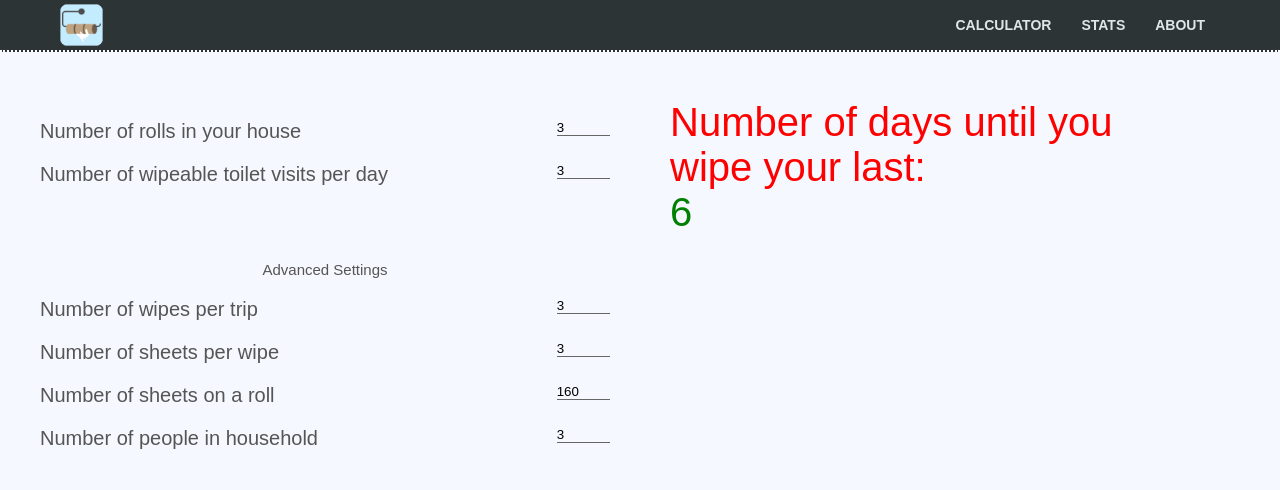
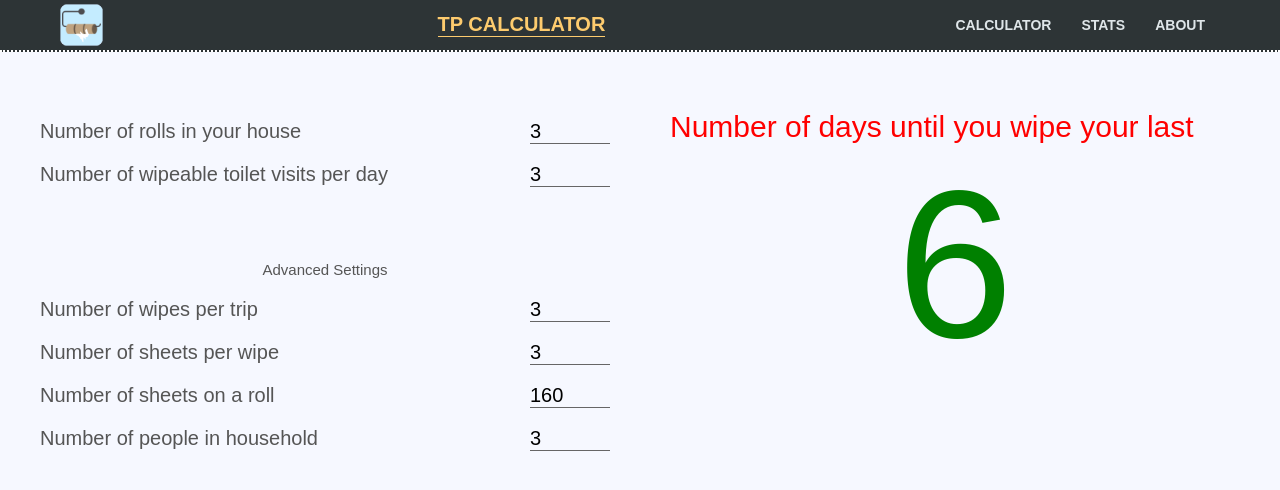
Before and after one commit to bdian/tpcalculator, a React (Create React App) app: page / in a window 1280 px wide. Shown: the top 490 px of the page. Built offline with nearby package versions, Linux system fonts and the light colour scheme.

Commit message:
Aesthetics tidy-up

```diff
--- a/src/App.js
+++ b/src/App.js
@@ -41,7 +41,7 @@ class App extends Component {
   }
 
   handleNoSheetsPerRollChange(event) {
-    this.setState({noSheetsPerRoll: event.target.value});
+    this.setState({noSheetsPerRfoll: event.target.value});
     this.runCalculation();
   }
 
@@ -90,7 +90,7 @@ class App extends Component {
           </div>
           <div class="About">
             <div class="Result">
-              <div class="Prefix">Number of days until you wipe your last:</div><div class="NoSheets">{this.state.calcResult}</div>
+              <div class="Prefix">Number of days until you wipe your last</div><div class="NoSheets">{this.state.calcResult}</div>
             </div>
           </div>
         </div>
--- a/src/components/navbar/CollapseMenu.js
+++ b/src/components/navbar/CollapseMenu.js
@@ -16,10 +16,9 @@ const CollapseMenu = (props) => {
       }}
       >
         <NavLinks>
-          <li><a href="/" onClick={props.handleNavbar}>link n1</a></li>
-          <li><a href="/" onClick={props.handleNavbar}>link n2</a></li>
-          <li><a href="/" onClick={props.handleNavbar}>link n3</a></li>
-          <li><a href="/" onClick={props.handleNavbar}>link n4</a></li>
+          <li><a href="/" onClick={props.handleNavbar}>Calculator</a></li>
+          <li><a href="https://dev.azure.com/paulbag/tp-calc/_dashboards/dashboard/fd6e25b2-8f27-49be-8155-68d6e15c371c" onClick={props.handleNavbar}>Stats</a></li>
+          <li><a href="/" onClick={props.handleNavbar}>About</a></li>
         </NavLinks>
       </CollapseWrapper>
     );
--- a/src/components/navbar/Navbar.js
+++ b/src/components/navbar/Navbar.js
@@ -37,9 +37,10 @@ const Navbar = (props) => {
       <NavBar style={barAnimation}>
         <FlexContainer>
           <Brand />
+          <Title>TP Calculator</Title>
           <NavLinks style={linkAnimation}>
             <a href='/'>Calculator</a>
-            <a href='/'>Stats</a>
+            <a href='https://dev.azure.com/paulbag/tp-calc/_dashboards/dashboard/fd6e25b2-8f27-49be-8155-68d6e15c371c'>Stats</a>
             <a href='/'>About</a>
           </NavLinks>
           <BurgerWrapper>
@@ -82,6 +83,17 @@ const FlexContainer = styled.div`
   justify-content: space-between;
   height: 5rem;
 `;
+
+const Title = styled.div`
+  margin: auto 0;
+  color: #fdcb6e;
+  text-transform: uppercase;
+  font-weight: 600;
+  text-decoration: none;
+  border-bottom: 1px solid #fdcb6e;
+  font-size: 20px;
+  }
+  `;
 
 const NavLinks = styled(animated.ul)`
   justify-self: end;
--- a/src/styles/index.css
+++ b/src/styles/index.css
@@ -16,16 +16,18 @@ body{
 }
 
 .Result {
-  font-size: 4em;
+  font-size: 3em;
 }
 
 .Prefix {
     color: red;
-    margin-right: 1.5em;
+    margin-top: 10px;
 }
 
 .NoSheets {
     color: green;
+    font-size: 7em;
+    text-align: center;
 }
 
 .CalcFieldsContainer {
@@ -48,7 +50,12 @@ body{
   margin: 1em 0em;
   font-size: 2em;
   transition: all 150ms linear 0s;
+
+  @media (max-width: 768px) {
+    font-size: 1em;
+  }
 }
+
 .CalcField label {
     color: #555;
     margin-right: 1.5rem;
@@ -63,6 +70,11 @@ body{
     text-decoration: none;
     cursor: pointer;
     background-color: transparent;
+    font-size: 20px;
+
+    @media (max-width: 768px) {
+      width: 2em;
+    }
   }
 
 .CalcField :hover {
```
Also changed, not shown: 1 other file (tests, documents, lock files or other folders).
